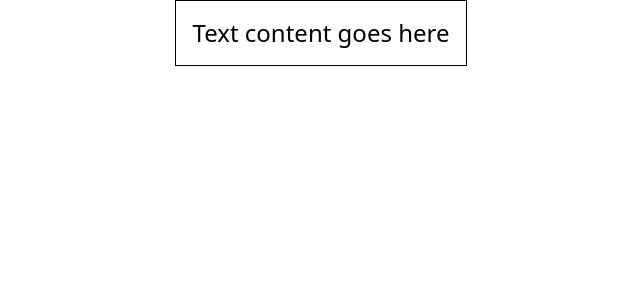
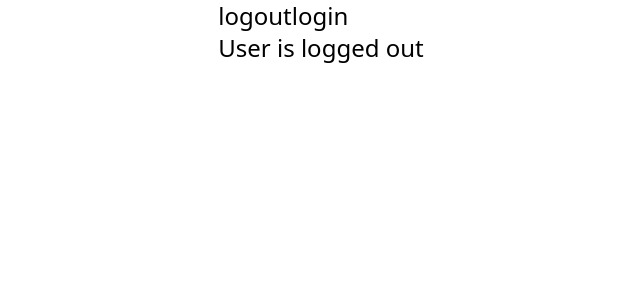
Before and after one commit to OkkashaAlly/react-typescript, a React (Vite) app: page / in a window 1280 px wide. Shown: the top 300 px of the page, without its empty margins (319-959 px from the left). Built offline with nearby package versions, Linux system fonts and the light colour scheme.

Commit message:
Use state hook value type from initial value

```diff
--- a/src/App.tsx
+++ b/src/App.tsx
@@ -2,6 +2,7 @@ import Button from "./components/Button";
 import { Container } from "./components/Container";
 import Greet from "./components/Greet";
 import { Input } from "./components/Input";
+import LoggedIn from "./components/LoggedIn";
 import Person from "./components/Person";
 import PersonList from "./components/PersonList";
 import Status from "./components/Status";
@@ -35,7 +36,8 @@ function App() {
       {/* <Status status="loading" /> */}
       {/* <Button handleClick={(_, id) => console.log("Clicked", id)} />
       <Input value="Okkasha" /> */}
-      <Container styles={{ border: "1px solid black", padding: "1rem" }} />
+      {/* <Container styles={{ border: "1px solid black", padding: "1rem" }} /> */}
+      <LoggedIn />
     </div>
   );
 }
--- /dev/null
+++ b/src/components/LoggedIn.tsx
@@ -0,0 +1,17 @@
+import React, { useState } from "react";
+
+const LoggedIn = () => {
+  const [loggedIn, setLoggedIn] = useState(false);
+
+  return (
+    <div>
+      <div className="">
+        <button onClick={_ => setLoggedIn(false)}>logout</button>
+        <button onClick={_ => setLoggedIn(true)}>login</button>
+      </div>
+      <div className="">User is {loggedIn ? "logged in" : "logged out"}</div>
+    </div>
+  );
+};
+
+export default LoggedIn;
```
